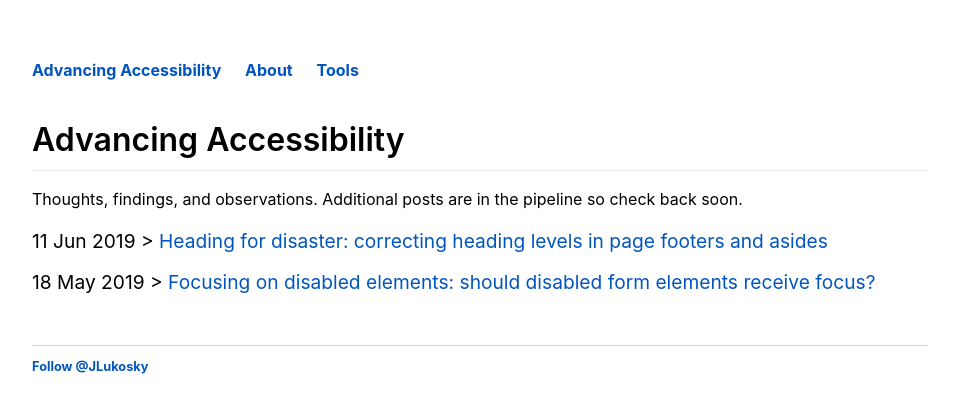
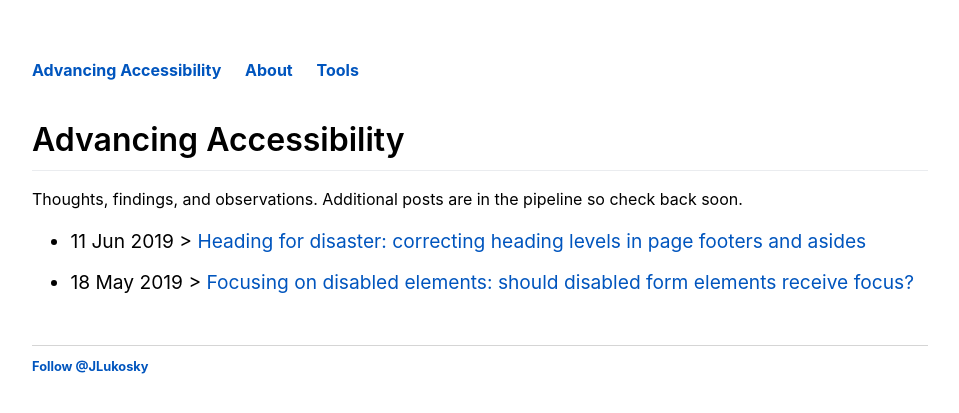
Before and after one commit to jlukosky/jlukosky, a Jekyll site: the page built from index.html, in a window 1280 px wide. Shown: the top 413 px of the page, without its empty margins (160-1119 px from the left). Built offline with Jekyll 4.4.1, drawn with Linux system fonts in a browser that asks for light colours; comment, search, counter and statistics services are not loaded.

Commit message:
list style for posts update

```diff
--- a/css/main.css
+++ b/css/main.css
@@ -221,9 +221,6 @@ footer {
     font-size: .8em;
 }
 
-main.container ul.posts{
-    padding-left:0;
-}
 main.container img {
     max-width: 100%;
 }
@@ -234,7 +231,6 @@ ul.posts {
 }
 
 ul.posts li {
-    list-style: none;
     margin-bottom: .8rem;
 }
 
```
